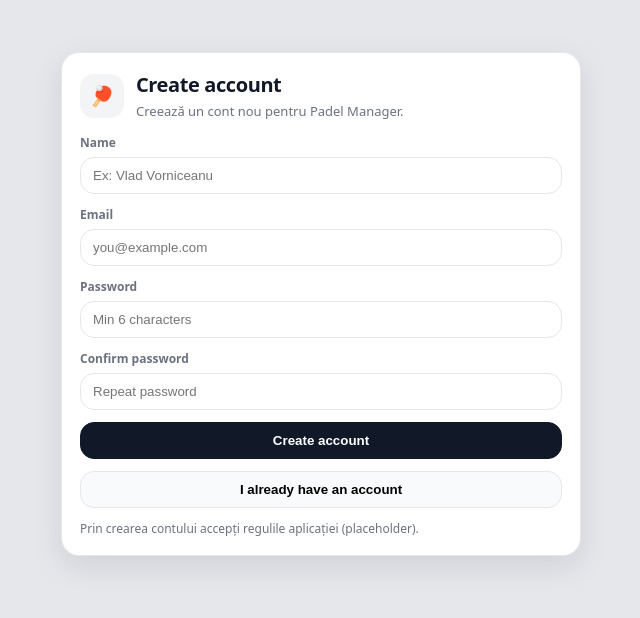
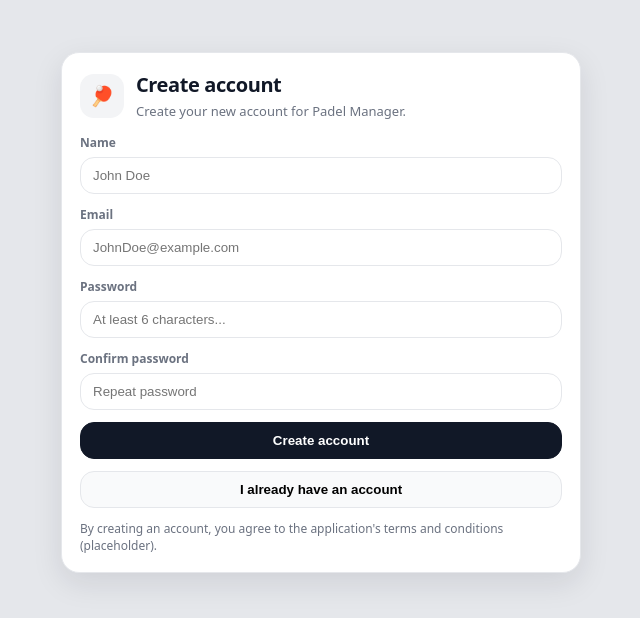
Before and after one commit to VladVorniceanu/PadelManager, a Vue app in the folder CLIENT/CLIENT/: page /register in a window 1280 px wide. Shown: the top 618 px of the page, without its empty margins (319-959 px from the left). Built offline with nearby package versions, Linux system fonts and the light colour scheme; no server answers.

Commit message:
CLIENT: bugfix on side-drawer 'locations' button, refreshed some texts on Login and Register, changed the after-login redirect.

```diff
--- a/CLIENT/CLIENT/src/components/common/SideDrawer.vue
+++ b/CLIENT/CLIENT/src/components/common/SideDrawer.vue
@@ -15,7 +15,7 @@
     </div>
 
     <nav class="sd-nav">
-      <button class="sd-item" @click="goProfile">Profil</button>
+      <button class="sd-item" @click="goProfile">Profile</button>
       <button class="sd-item" @click="goLocations">Locations</button>
       <button class="sd-item" @click="goTournaments">Tournaments</button>
       <button class="sd-item" @click="goFriendly">Friendly Matches</button>
--- a/CLIENT/CLIENT/src/modules/auth/views/LoginView.vue
+++ b/CLIENT/CLIENT/src/modules/auth/views/LoginView.vue
@@ -5,7 +5,7 @@
         <div class="authLogo">🏓</div>
         <div>
           <h1 class="authTitle">Welcome back</h1>
-          <p class="authSubtitle">Loghează-te ca să continui în Padel Manager.</p>
+          <p class="authSubtitle">Please log in to continue to Padel Manager.</p>
         </div>
       </header>
 
@@ -22,7 +22,7 @@
             class="authInput"
             type="email"
             autocomplete="email"
-            placeholder="you@example.com"
+            placeholder="YourEmail@example.com"
             :disabled="loading"
           />
         </label>
@@ -49,7 +49,7 @@
       </form>
 
       <footer class="authFooter">
-        <span class="muted">Tip:</span> Dacă ești admin, vei fi redirecționat automat către Admin.
+        <span class="muted">Tip:</span> If you are an admin, you will be redirected to the admin dashboard upon login.
       </footer>
     </section>
   </div>
@@ -93,7 +93,7 @@ async function onSubmit() {
     }
 
     // fallback: role-based default
-    await router.replace(authStore.isAdmin ? { name: 'admin' } : { name: 'locations-list' });
+    await router.replace(authStore.isAdmin ? { name: 'admin' } : { name: 'home' });
   } catch (e) {
     console.error(e);
     error.value = authStore.error || e?.message || 'Login failed.';
--- a/CLIENT/CLIENT/src/modules/auth/views/RegisterView.vue
+++ b/CLIENT/CLIENT/src/modules/auth/views/RegisterView.vue
@@ -5,7 +5,7 @@
         <div class="authLogo">🏓</div>
         <div>
           <h1 class="authTitle">Create account</h1>
-          <p class="authSubtitle">Creează un cont nou pentru Padel Manager.</p>
+          <p class="authSubtitle">Create your new account for Padel Manager.</p>
         </div>
       </header>
 
@@ -22,7 +22,7 @@
             class="authInput"
             type="text"
             autocomplete="name"
-            placeholder="Ex: Vlad Vorniceanu"
+            placeholder="John Doe"
             :disabled="loading"
           />
         </label>
@@ -34,7 +34,7 @@
             class="authInput"
             type="email"
             autocomplete="email"
-            placeholder="you@example.com"
+            placeholder="JohnDoe@example.com"
             :disabled="loading"
           />
         </label>
@@ -46,7 +46,7 @@
             class="authInput"
             type="password"
             autocomplete="new-password"
-            placeholder="Min 6 characters"
+            placeholder="At least 6 characters..."
             :disabled="loading"
           />
         </label>
@@ -73,7 +73,7 @@
       </form>
 
       <footer class="authFooter">
-        Prin crearea contului accepți regulile aplicației (placeholder).
+        By creating an account, you agree to the application's terms and conditions (placeholder).
       </footer>
     </section>
   </div>
--- a/CLIENT/CLIENT/src/router/index.js
+++ b/CLIENT/CLIENT/src/router/index.js
@@ -41,11 +41,14 @@ const routes = [
   // Locations (public)
   {
     path: '/locations',
+    name: 'locations-list',
     component: LocationsListView,
     children: [
       {
         path: ':id',
+        name: 'location-details',
         component: LocationDetailsView,
+        props: true,
       },
     ],
   },
@@ -113,7 +116,7 @@ const routes = [
   // 404 fallback
   {
     path: '/:pathMatch(.*)*',
-    redirect: '/locations',
+    redirect: '/',
   },
 ];
 
@@ -149,11 +152,6 @@ router.beforeEach(async (to) => {
     return { name: 'profile' };
   }
 
-  // // Optional: dacă un admin intră pe "home", îl ducem în admin
-  // if (to.name === 'home' && authStore.isAuthenticated && authStore.isAdmin) {
-  //   return { name: 'admin' };
-  // }
-
   return true;
 });
 
```
